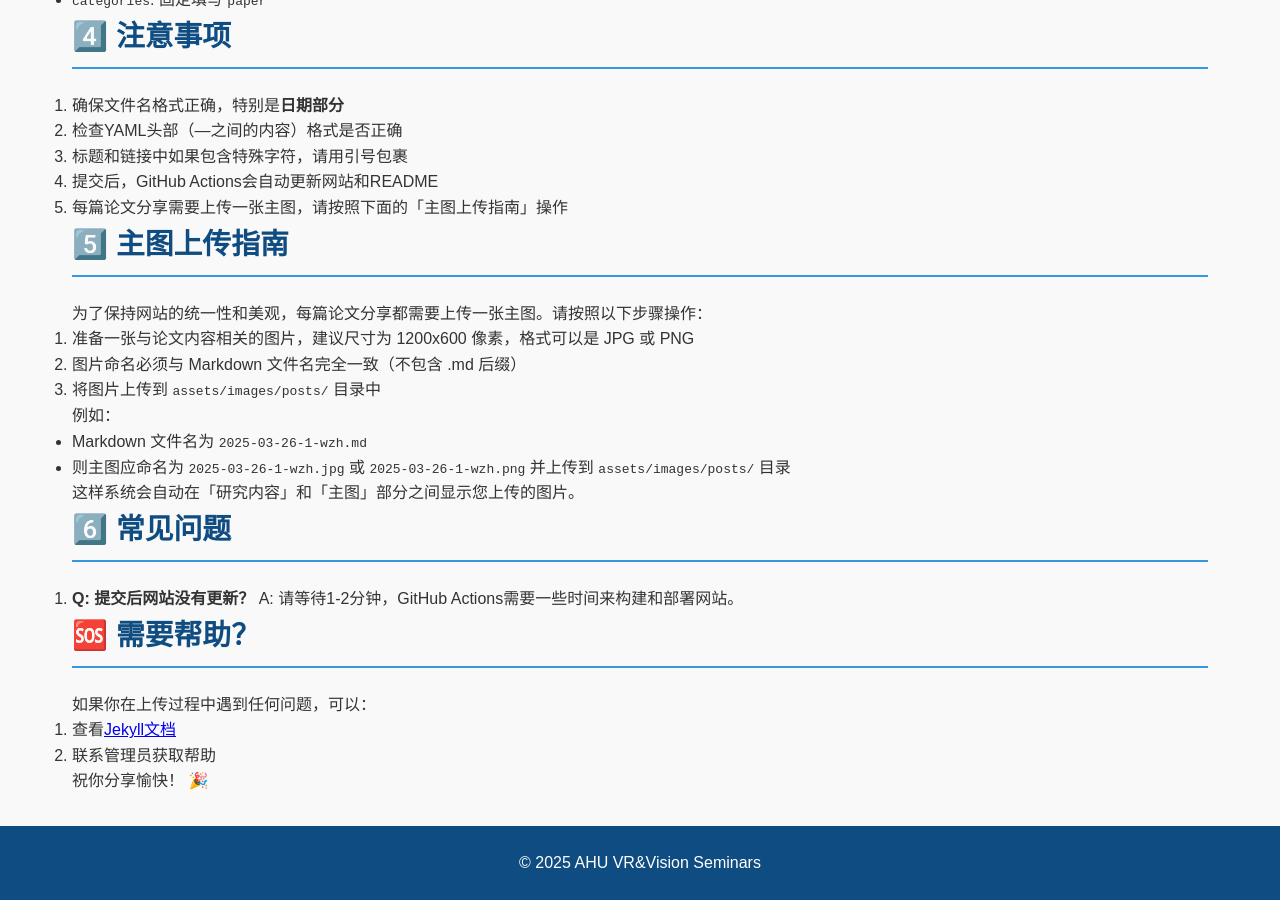
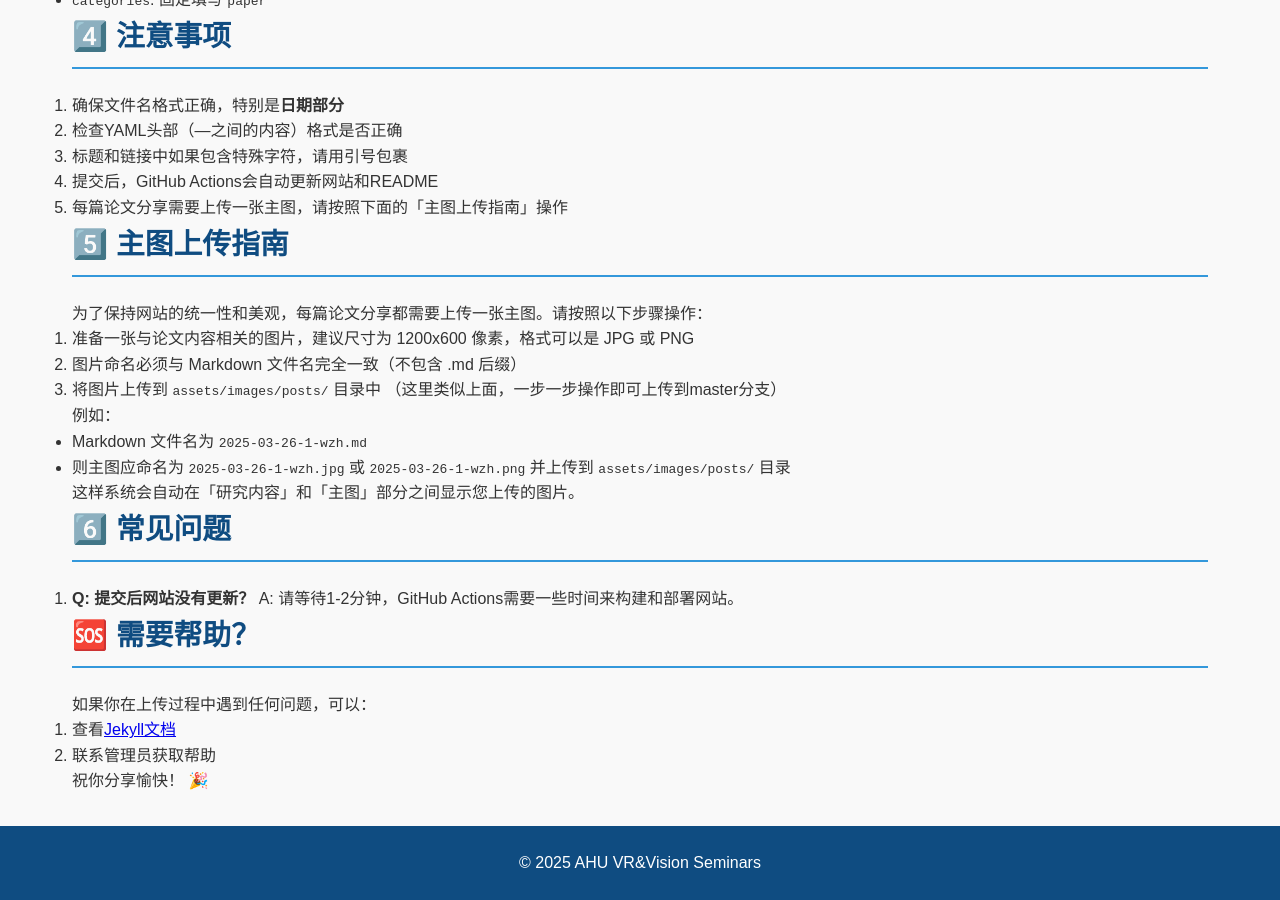
Before and after one commit to yykoyishi/ahu-vrvision-seminar, a Jekyll site: the page built from docs/upload-guide.md, in a window 1280 px wide and 900 px high, scrolled down 1435 px. Built offline with Jekyll 4.4.1, drawn with Linux system fonts in a browser that asks for light colours.

Commit message:
feat: init project

```diff
--- a/docs/upload-guide.md
+++ b/docs/upload-guide.md
@@ -78,7 +78,7 @@ categories: paper
 
 1. 准备一张与论文内容相关的图片，建议尺寸为 1200x600 像素，格式可以是 JPG 或 PNG
 2. 图片命名必须与 Markdown 文件名完全一致（不包含 .md 后缀）
-3. 将图片上传到 `assets/images/posts/` 目录中
+3. 将图片上传到 `assets/images/posts/` 目录中 （这里类似上面，一步一步操作即可上传到master分支）
 
 例如：
 - Markdown 文件名为 `2025-03-26-1-wzh.md`
```
